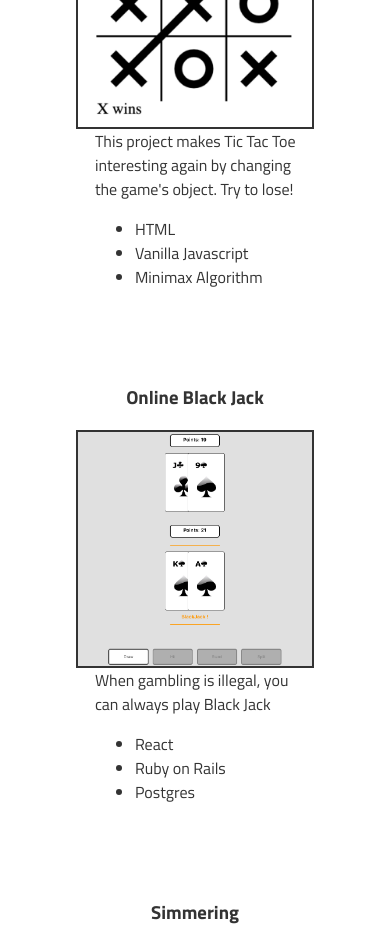
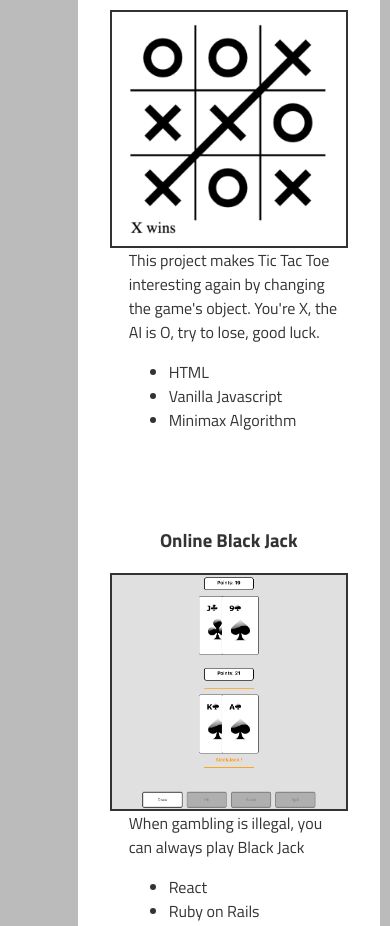
Before and after one commit to Bechev/portfolio_webiste, a React (Create React App) app: page / in a window 390 px wide. Shown: the part 1600-2526 px from the top of the page. Built offline with nearby package versions, Linux system fonts and the light colour scheme.

Commit message:
Enhanced screen responsivness

```diff
--- a/src/App.css
+++ b/src/App.css
@@ -5,3 +5,18 @@
   font-size: 3vh;
   margin-bottom: 5vh;
 }
+
+.background{
+  background-color: white;
+  padding: 4vh;
+  border-radius: 3vh;
+  width: 100%;
+}
+
+@media screen and (max-width: 900px) {
+  .background{
+    width: 100%;
+    margin-left: 0vh;
+    margin-right: 0vh;
+  }
+}
--- a/src/App.js
+++ b/src/App.js
@@ -7,6 +7,7 @@ import './App.css';
 function App() {
   return (
     <div className="App">
+      <div className="background">
         <h1>Bertrand Chevalier</h1>
         <div className="description">
           I love coding, building and learning.
@@ -16,6 +17,7 @@ function App() {
         <br></br>
         <Portfolio/>
       </div>
+    </div>
   );
 }
 
--- a/src/components/About.js
+++ b/src/components/About.js
@@ -24,7 +24,7 @@ class About extends Component {
                             Fast forward to 2015, I moved to the US and discovered the concept of bootcamps. I was sold and attended the Flatiron Online Web Developer program.
                             <br></br>
                             Since then I oriented my career towards coding, becoming the "Mr Automation" of my company.
-                            On the side, I've been focusing on building projects and deepening my knowledge of programming
+                            On the side, I've been focusing on building projects and deepening my knowledge of programming and exploring new technologies
                         </span>
                         <span> </span>
                         <a
--- a/src/components/Portfolio.js
+++ b/src/components/Portfolio.js
@@ -23,7 +23,7 @@ class Portfolio extends Component {
                     link="http://bertrandchevalier.com/losertictactoe/index.html"
                     name="Losing Tic Tac Toe"
                     image={losertictactoe_screenshot}
-                    description="This project makes Tic Tac Toe interesting again by changing the game's object. Try to lose!"
+                    description="This project makes Tic Tac Toe interesting again by changing the game's object. You're X, the AI is O, try to lose, good luck."
                     technology={[ "HTML", "Vanilla Javascript", "Minimax Algorithm"]}/>
 
                 <Project
--- a/src/index.css
+++ b/src/index.css
@@ -1,9 +1,13 @@
+html{
+  background-color: #bbb;
+}
+
 body {
   font-family: 'Titillium Web', sans-serif;
   -webkit-font-smoothing: antialiased;
   -moz-osx-font-smoothing: grayscale;
-  margin-left: 30%;
-  margin-right: 30%;
+  margin-left: 25%;
+  margin-right: 25%;
   margin-top: 4vh;;
 }
 
@@ -12,13 +16,14 @@ code {
     monospace;
 }
 
-
+/*
 @media screen and (max-width: 600px) {
   body{
-    margin-left: 4vh;
-    margin-right: 4vh;
+    width: 100%;
+    margin-left: 0vh;
+    margin-right: 0vh;
   }
-}
+} */
 
 @media screen and (max-width: 900px) {
   body{
```
Lines whose indentation alone changed are shown as unchanged.
